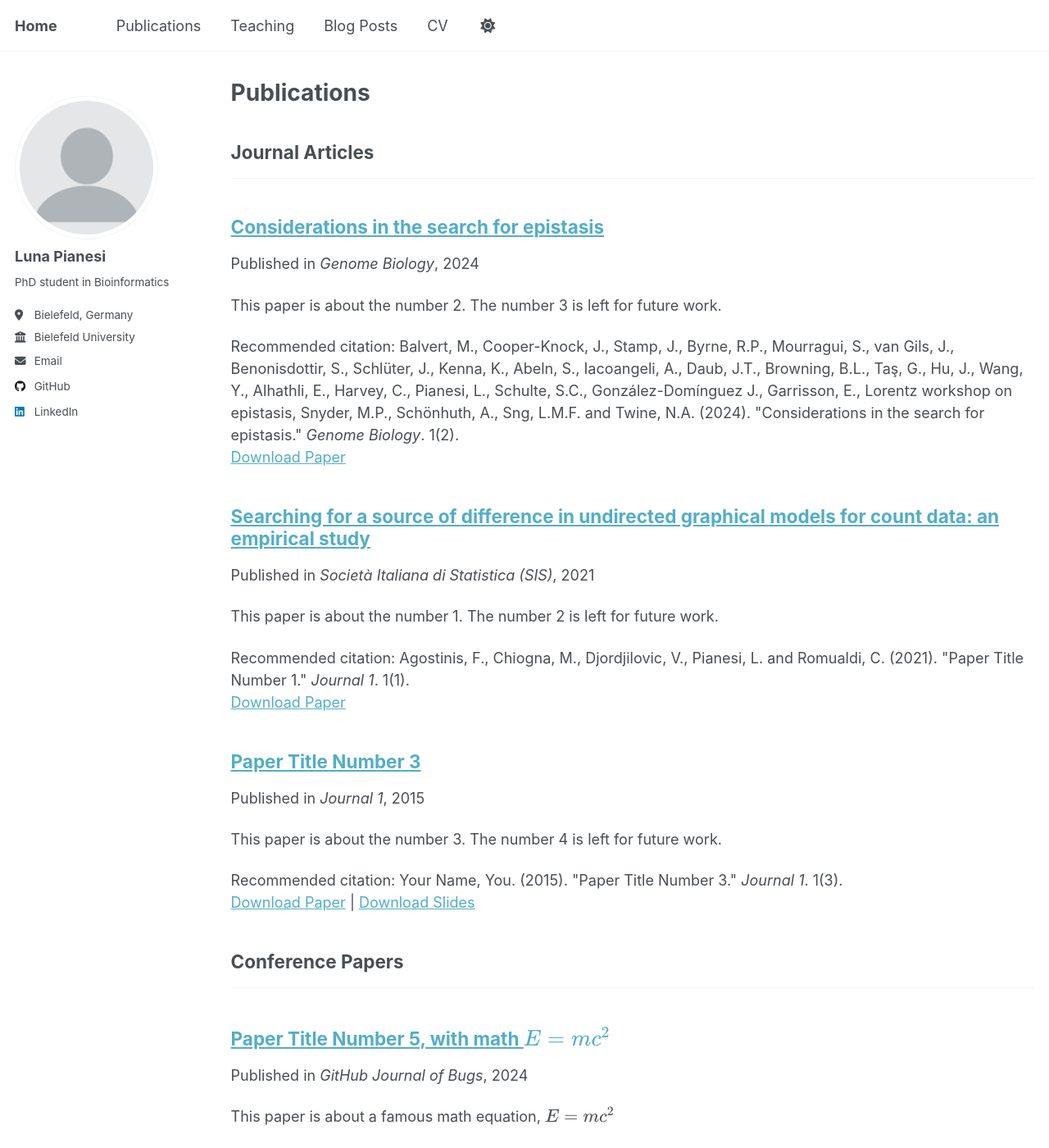
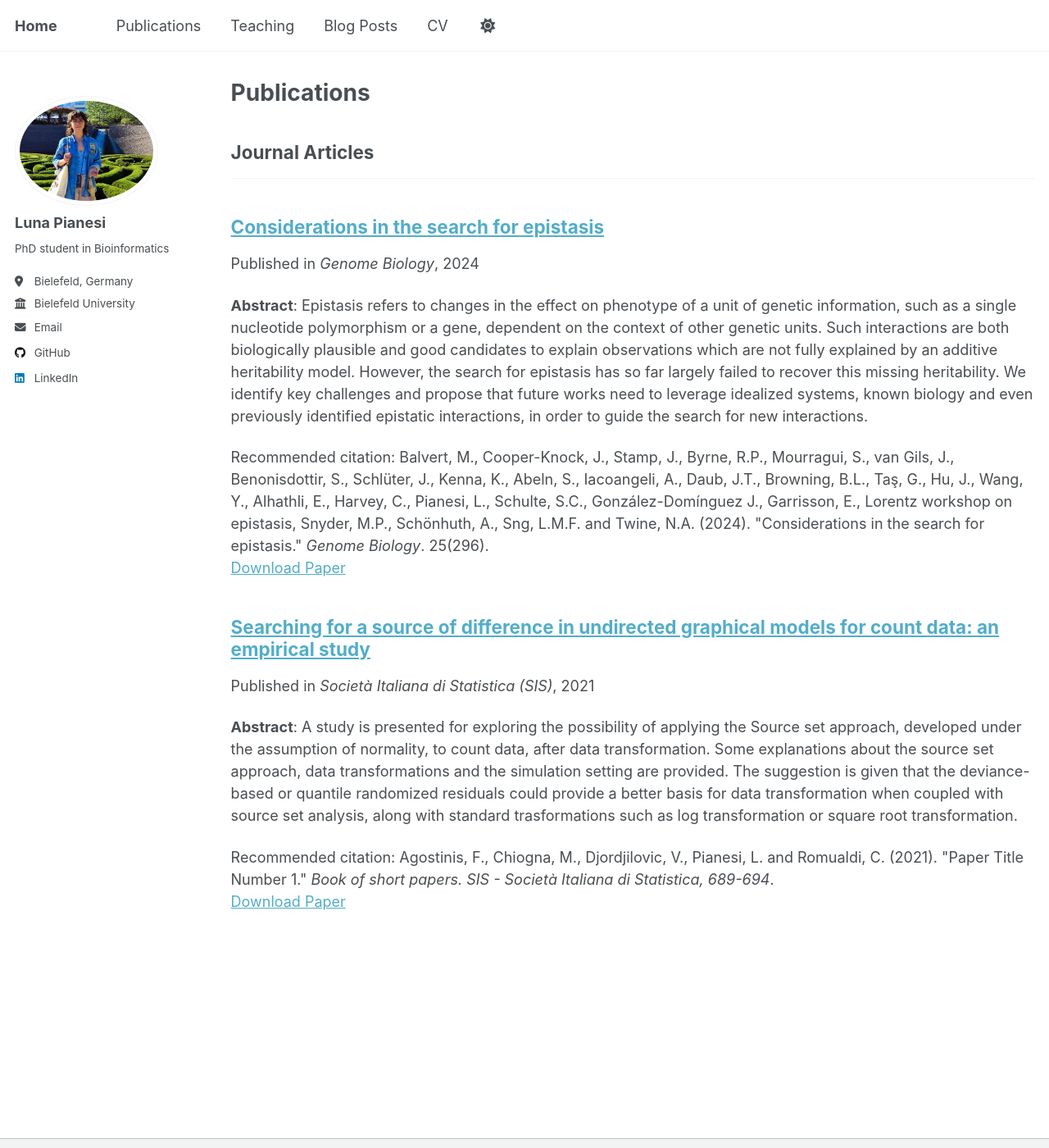
Before and after one commit to LunaBaozi/lpianesi, a Jekyll site: the page built from _pages/publications.html, in a window 1280 px wide and 1400 px high. Shown: the whole window at 82% size. Built offline with Jekyll 4.4.1, drawn with Linux system fonts in a browser that asks for light colours; some of the changed text lies outside the part shown.

Commit message:
update publications and profile picture

```diff
--- a/_config.yml
+++ b/_config.yml
@@ -22,7 +22,7 @@ repository               : "LunaBaozi/lpianesi"
 #               Additional customization can be done by editing /_includes/author-profile.html
 author:
   # Biographic information
-  avatar           : "profile.png"
+  avatar           : "profpic.jpg"
   name             : "Luna Pianesi"
   pronouns         : # example: "she/her"
   bio              : "PhD student in Bioinformatics"
--- a/_publications/2015-10-01-paper-title-number-3.md
+++ /dev/null
@@ -1,14 +0,0 @@
----
-title: "Paper Title Number 3"
-collection: publications
-category: manuscripts
-permalink: /publication/2015-10-01-paper-title-number-3
-excerpt: 'This paper is about the number 3. The number 4 is left for future work.'
-date: 2015-10-01
-venue: 'Journal 1'
-slidesurl: 'http://academicpages.github.io/files/slides3.pdf'
-paperurl: 'http://academicpages.github.io/files/paper3.pdf'
-citation: 'Your Name, You. (2015). &quot;Paper Title Number 3.&quot; <i>Journal 1</i>. 1(3).'
----
-
-The contents above will be part of a list of publications, if the user clicks the link for the publication than the contents of section will be rendered as a full page, allowing you to provide more information about the paper for the reader. When publications are displayed as a single page, the contents of the above "citation" field will automatically be included below this section in a smaller font.
--- a/_publications/2021-01-01-source-set-count-data.md
+++ b/_publications/2021-01-01-source-set-count-data.md
@@ -3,12 +3,16 @@ title: "Searching for a source of difference in undirected graphical models for
 collection: publications
 category: manuscripts
 permalink: /publication/2021-01-01-source-set-count-data
-excerpt: 'This paper is about the number 1. The number 2 is left for future work.'
+excerpt: #
 date: 2021-01-01
 venue: 'Società Italiana di Statistica (SIS)'
 #slidesurl: 'http://academicpages.github.io/files/slides1.pdf'
 paperurl: 'https://bit.ly/37AAsq9'
 #bibtexurl: 'http://academicpages.github.io/files/bibtex1.bib'
-citation: 'Agostinis, F., Chiogna, M., Djordjilovic, V., Pianesi, L. and Romualdi, C. (2021). &quot;Paper Title Number 1.&quot; <i>Journal 1</i>. 1(1).'
+citation: 'Agostinis, F., Chiogna, M., Djordjilovic, V., Pianesi, L. and Romualdi, C. (2021). &quot;Paper Title Number 1.&quot; <i>Book of short papers. SIS - Società Italiana di Statistica, 689-694</i>.'
 ---
-The contents above will be part of a list of publications, if the user clicks the link for the publication than the contents of section will be rendered as a full page, allowing you to provide more information about the paper for the reader. When publications are displayed as a single page, the contents of the above "citation" field will automatically be included below this section in a smaller font.
+**Abstract**: A study is presented for exploring the possibility of applying the Source set approach, developed under the assumption of normality, to count data, after
+data transformation. Some explanations about the source set approach, data transformations and the simulation setting are provided. The suggestion is given that the deviance-based or quantile randomized residuals could provide a better basis
+for data transformation when coupled with source set analysis, along with standard trasformations such as log transformation or square root transformation.
+
+**Key words**: Undirected graphical models, Source set, count data, negative binomial distribution, RNA-Seq data
--- a/_publications/2024-01-01-epistasis.md
+++ b/_publications/2024-01-01-epistasis.md
@@ -3,12 +3,12 @@ title: "Considerations in the search for epistasis"
 collection: publications
 category: manuscripts
 permalink: /publication/2024-01-01-epistasis
-excerpt: 'This paper is about the number 2. The number 3 is left for future work.'
+excerpt: #
 date: 2024-01-01
 venue: 'Genome Biology'
 #slidesurl: 'http://academicpages.github.io/files/slides2.pdf'
 paperurl: 'https://genomebiology.biomedcentral.com/articles/10.1186/s13059-024-03427-z'
-citation: 'Balvert, M., Cooper-Knock, J., Stamp, J., Byrne, R.P., Mourragui, S., van Gils, J., Benonisdottir, S., Schlüter, J., Kenna, K., Abeln, S., Iacoangeli, A., Daub, J.T., Browning, B.L., Taş, G., Hu, J., Wang, Y., Alhathli, E., Harvey, C., Pianesi, L., Schulte, S.C., González-Domínguez J., Garrisson, E., Lorentz workshop on epistasis, Snyder, M.P., Schönhuth, A., Sng, L.M.F. and Twine, N.A. (2024). &quot;Considerations in the search for epistasis.&quot; <i>Genome Biology</i>. 1(2).'
+citation: 'Balvert, M., Cooper-Knock, J., Stamp, J., Byrne, R.P., Mourragui, S., van Gils, J., Benonisdottir, S., Schlüter, J., Kenna, K., Abeln, S., Iacoangeli, A., Daub, J.T., Browning, B.L., Taş, G., Hu, J., Wang, Y., Alhathli, E., Harvey, C., Pianesi, L., Schulte, S.C., González-Domínguez J., Garrisson, E., Lorentz workshop on epistasis, Snyder, M.P., Schönhuth, A., Sng, L.M.F. and Twine, N.A. (2024). &quot;Considerations in the search for epistasis.&quot; <i>Genome Biology</i>. 25(296).'
 ---
 
-The contents above will be part of a list of publications, if the user clicks the link for the publication than the contents of section will be rendered as a full page, allowing you to provide more information about the paper for the reader. When publications are displayed as a single page, the contents of the above "citation" field will automatically be included below this section in a smaller font.
+**Abstract**: Epistasis refers to changes in the effect on phenotype of a unit of genetic information, such as a single nucleotide polymorphism or a gene, dependent on the context of other genetic units. Such interactions are both biologically plausible and good candidates to explain observations which are not fully explained by an additive heritability model. However, the search for epistasis has so far largely failed to recover this missing heritability. We identify key challenges and propose that future works need to leverage idealized systems, known biology and even previously identified epistatic interactions, in order to guide the search for new interactions.
--- a/_publications/2025-06-08-paper-title-number-5.md
+++ /dev/null
@@ -1,13 +0,0 @@
----
-title: "Paper Title Number 5, with math $$E=mc^2$$"
-collection: publications
-category: conferences
-permalink: /publication/2024-02-17-paper-title-number-4
-excerpt: 'This paper is about a famous math equation, $$E=mc^2$$'
-date: 2024-02-17
-venue: 'GitHub Journal of Bugs'
-paperurl: 'http://academicpages.github.io/files/paper3.pdf'
-citation: 'Your Name, You. (2024). &quot;Paper Title Number 3.&quot; <i>GitHub Journal of Bugs</i>. 1(3).'
----
-
-Using [MathJax](https://www.mathjax.org/) in the description is supported - $$E=mc^2$$ - however, the use must be mindful that the default delimiters are `$$...$$` and `\\[...\\]` which differs from the `$...$` that is typically expected.
```
Also changed, not shown: _publications/2024-02-17-paper-title-number-4.md (deleted, +0 -13 lines), images/profpic.jpg (added).
